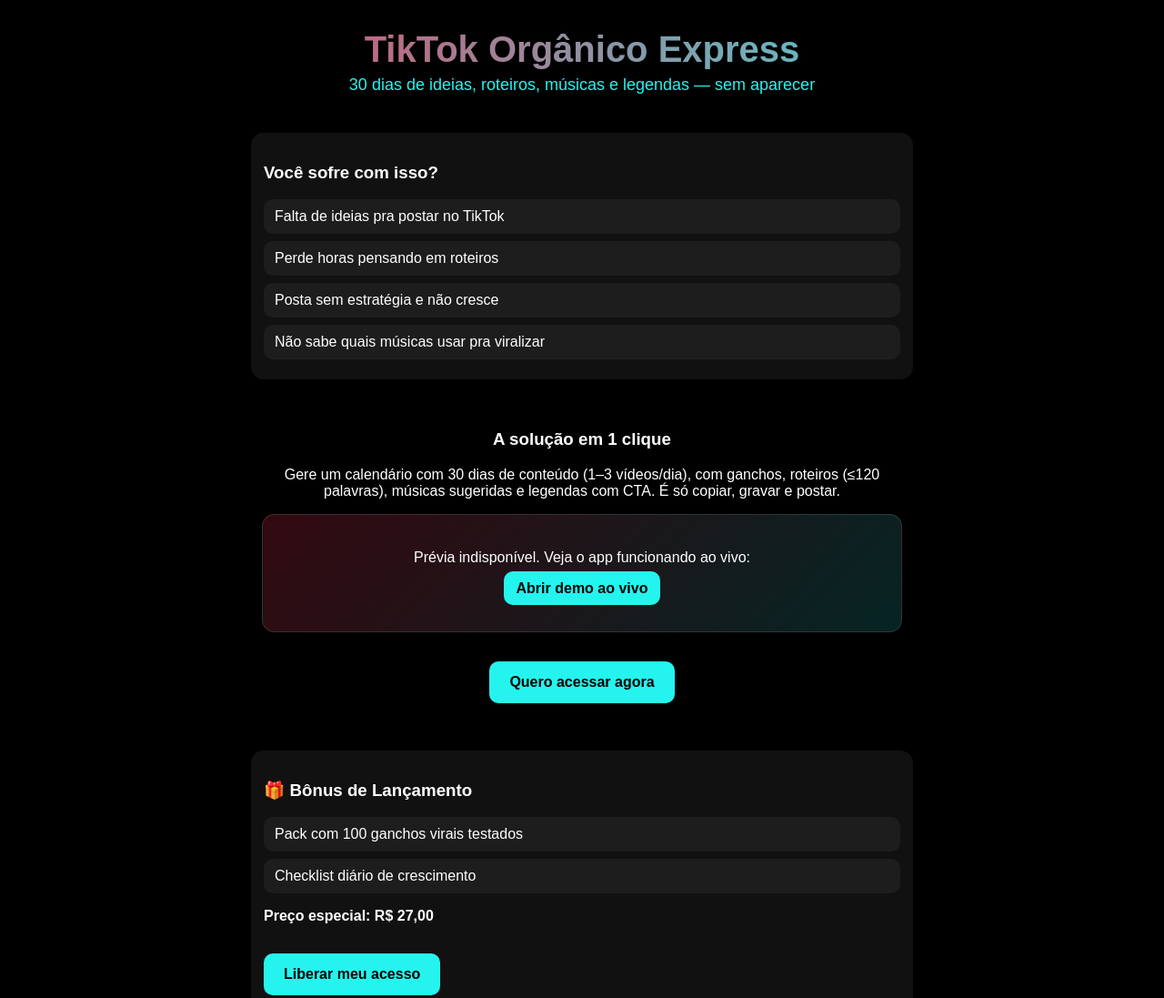
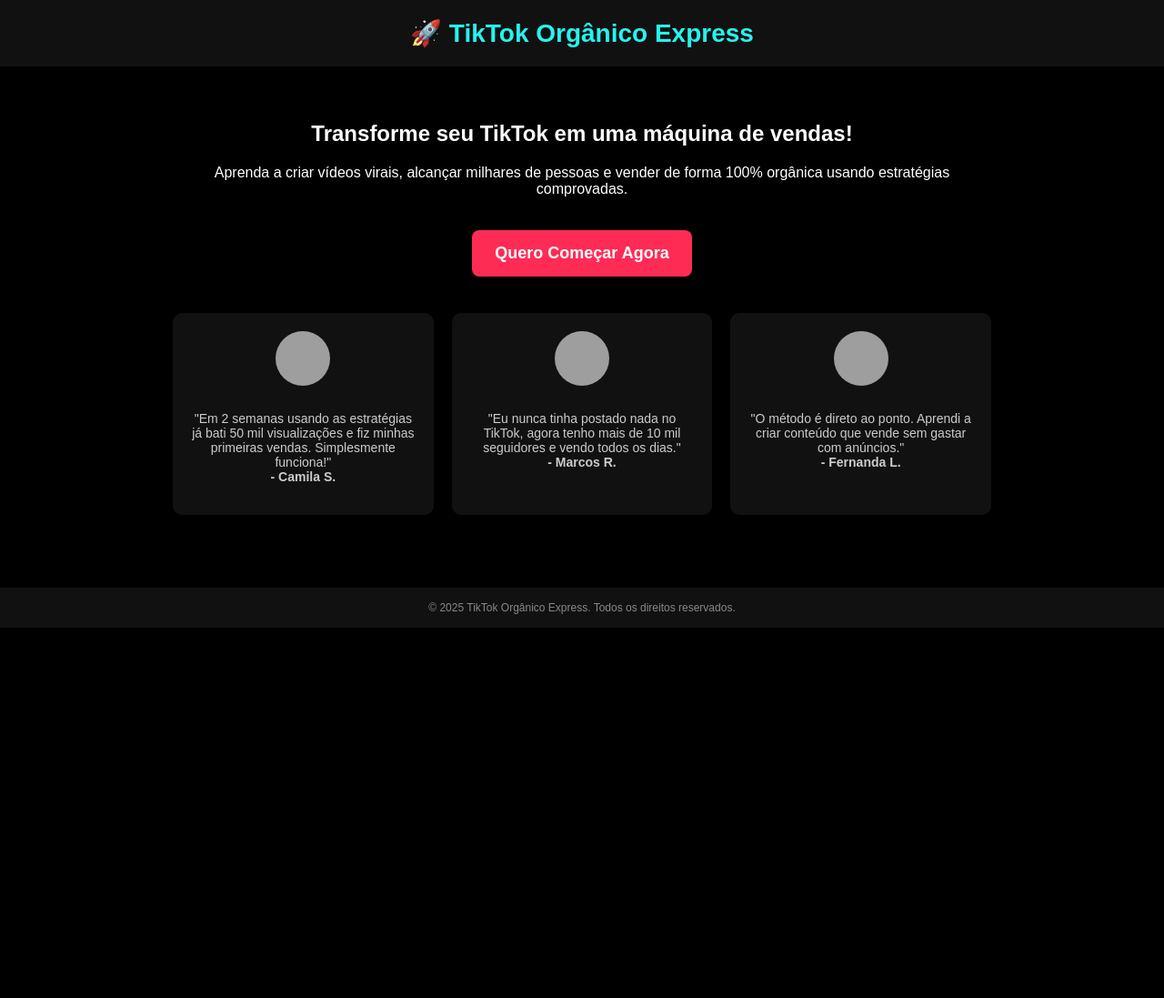
Before and after one commit to amisaelvicentecorretor-creator/TikTok-organic-express, a plain HTML site: page index.html in a window 1280 px wide. Shown: the top 1097 px of the page at 91% size. After the commit the page ends 800 px from the top, so only its background shows below. Drawn offline with Linux system fonts and the light colour scheme; grey boxes are pictures that could not be loaded.

Commit message:
Update index.html

```diff
--- a/index.html
+++ b/index.html
@@ -2,100 +2,105 @@
 <html lang="pt-BR">
 <head>
   <meta charset="UTF-8" />
-  <meta name="viewport" content="width=device-width, initial-scale=1.0" />
+  <meta name="viewport" content="width=device-width, initial-scale=1.0"/>
   <title>TikTok Orgânico Express</title>
   <style>
-    :root{
-      --pink:#FE2C55; --cyan:#25F4EE; --bg:#000; --fg:#fff; --muted:#aaa;
+    body {
+      margin: 0;
+      font-family: Arial, sans-serif;
+      background-color: #000;
+      color: #fff;
+      text-align: center;
     }
-    *{box-sizing:border-box}
-    body{
-      font-family: Arial, system-ui, -apple-system, Segoe UI, Roboto, "Helvetica Neue", sans-serif;
-      background:#000; color:#fff; margin:0; text-align:center;
+    header {
+      background-color: #111;
+      padding: 20px;
     }
-    header{padding:24px 16px}
-    h1{
-      margin:8px 0 6px;
-      font-size: clamp(28px, 6vw, 40px);
-      background:linear-gradient(90deg, var(--pink), var(--cyan));
-      -webkit-background-clip:text; -webkit-text-fill-color:transparent;
+    header h1 {
+      color: #25F4EE;
+      font-size: 28px;
+      margin: 0;
     }
-    h2{font-weight:400;color:var(--cyan);font-size:clamp(15px,3.5vw,18px);margin:0}
-    .section{padding:18px 16px; max-width:760px; margin:0 auto}
-    .card{background:#111; border-radius:14px; padding:14px; text-align:left}
-    ul{margin:0; padding:0; list-style:none}
-    li{padding:10px 12px; border-radius:10px; background:rgba(255,255,255,.05); margin:8px 0}
-    .cta{
-      display:inline-block; background:var(--cyan); color:#000; font-weight:700;
-      padding:14px 22px; border-radius:10px; text-decoration:none; margin:16px 0; font-size:16px
+    section {
+      padding: 40px 20px;
+      max-width: 900px;
+      margin: auto;
     }
-    .cta:hover{background:var(--pink); color:#fff}
-    .preview{margin:16px auto; max-width:820px; padding:0 12px}
-    .preview img{width:100%; border-radius:14px; display:block}
-    .fallback{
-      display:none; border-radius:14px; padding:22px;
-      background:linear-gradient(135deg, rgba(254,44,85,.2), rgba(37,244,238,.15));
-      border:1px solid rgba(255,255,255,.12)
+    .cta-button {
+      display: inline-block;
+      padding: 15px 25px;
+      background-color: #FE2C55;
+      color: #fff;
+      text-decoration: none;
+      font-size: 18px;
+      font-weight: bold;
+      border-radius: 8px;
+      margin-top: 20px;
     }
-    .fallback a{color:#000; background:#25F4EE; padding:10px 14px; border-radius:10px; text-decoration:none; font-weight:700}
-    footer{color:var(--muted); font-size:12px; padding:18px}
+    .cta-button:hover {
+      background-color: #ff4d75;
+    }
+    .testimonials {
+      display: grid;
+      grid-template-columns: repeat(auto-fit, minmax(250px, 1fr));
+      gap: 20px;
+      margin-top: 40px;
+    }
+    .testimonial {
+      background-color: #111;
+      padding: 20px;
+      border-radius: 10px;
+    }
+    .testimonial img {
+      width: 60px;
+      height: 60px;
+      border-radius: 50%;
+      margin-bottom: 10px;
+    }
+    .testimonial p {
+      font-size: 14px;
+      color: #ccc;
+    }
+    footer {
+      background-color: #111;
+      padding: 15px;
+      font-size: 12px;
+      color: #888;
+      margin-top: 40px;
+    }
   </style>
 </head>
 <body>
+
 <header>
-    <h1>TikTok Orgânico Express</h1>
-    <h2>30 dias de ideias, roteiros, músicas e legendas — sem aparecer</h2>
+  <h1>🚀 TikTok Orgânico Express</h1>
 </header>
 
-  <section class="section">
-    <div class="card">
-      <h3>Você sofre com isso?</h3>
-      <ul>
-        <li>Falta de ideias pra postar no TikTok</li>
-        <li>Perde horas pensando em roteiros</li>
-        <li>Posta sem estratégia e não cresce</li>
-        <li>Não sabe quais músicas usar pra viralizar</li>
-      </ul>
+<section>
+  <h2>Transforme seu TikTok em uma máquina de vendas!</h2>
+  <p>Aprenda a criar vídeos virais, alcançar milhares de pessoas e vender de forma 100% orgânica usando estratégias comprovadas.</p>
+
+  <a href="https://pay.cakto.com.br/48fy859_517928" class="cta-button">Quero Começar Agora</a>
+
+  <div class="testimonials">
+    <div class="testimonial">
+      <img src="https://randomuser.me/api/portraits/women/65.jpg" alt="Cliente 1">
+      <p>"Em 2 semanas usando as estratégias já bati 50 mil visualizações e fiz minhas primeiras vendas. Simplesmente funciona!"<br><strong>- Camila S.</strong></p>
     </div>
-  </section>
-
-  <section class="section">
-    <h3>A solução em 1 clique</h3>
-    <p>Gere um calendário com 30 dias de conteúdo (1–3 vídeos/dia), com ganchos, roteiros (≤120 palavras), músicas sugeridas e legendas com CTA. É só copiar, gravar e postar.</p>
-
-    <div class="preview">
-      <!-- Usa a imagem local que você subiu (print.png). Se falhar, mostra fallback. -->
-      <img id="preview" src="./print.png" alt="Prévia do app TikTok Orgânico Express">
-      <div id="fallback" class="fallback">
-        <p>Prévia indisponível. Veja o app funcionando ao vivo:</p>
-        <p><a href="https://tiktok-organic-planner.lovable.app" target="_blank" rel="noopener">Abrir demo ao vivo</a></p>
+    <div class="testimonial">
+      <img src="https://randomuser.me/api/portraits/men/32.jpg" alt="Cliente 2">
+      <p>"Eu nunca tinha postado nada no TikTok, agora tenho mais de 10 mil seguidores e vendo todos os dias."<br><strong>- Marcos R.</strong></p>
     </div>
+    <div class="testimonial">
+      <img src="https://randomuser.me/api/portraits/women/21.jpg" alt="Cliente 3">
+      <p>"O método é direto ao ponto. Aprendi a criar conteúdo que vende sem gastar com anúncios."<br><strong>- Fernanda L.</strong></p>
     </div>
-
-    <a class="cta" href="https://pay.cakto.com.br/48fy859_517928">Quero acessar agora</a>
-  </section>
-
-  <section class="section">
-    <div class="card">
-      <h3>🎁 Bônus de Lançamento</h3>
-      <ul>
-        <li>Pack com 100 ganchos virais testados</li>
-        <li>Checklist diário de crescimento</li>
-      </ul>
-      <p><strong>Preço especial: R$ 27,00</strong></p>
-      <a class="cta" href="https://pay.cakto.com.br/48fy859_517928">Liberar meu acesso</a>
   </div>
 </section>
 
 <footer>
-    Conteúdo para fins educacionais. Resultados variam. © 2025 TikTok Orgânico Express.
+  © 2025 TikTok Orgânico Express. Todos os direitos reservados.
 </footer>
 
-  <script>
-    // Se a imagem não carregar, exibe o fallback com link para o app no Lovable
-    const img = document.getElementById('preview');
-    const fb  = document.getElementById('fallback');
-    img.addEventListener('error', () => { img.style.display='none'; fb.style.display='block'; });
-  </script>
 </body>
 </html>
```
Lines whose indentation alone changed are shown as unchanged.
